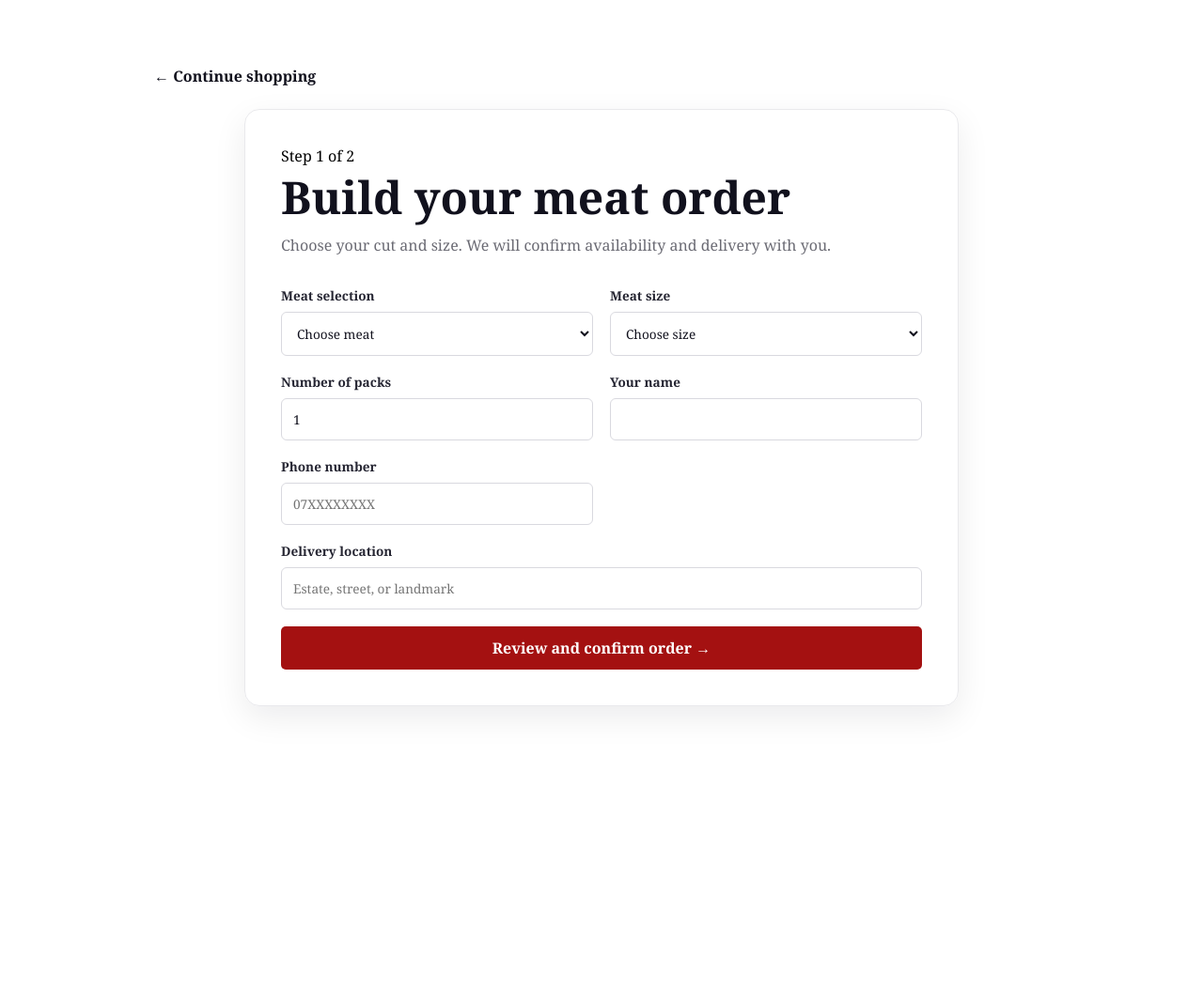
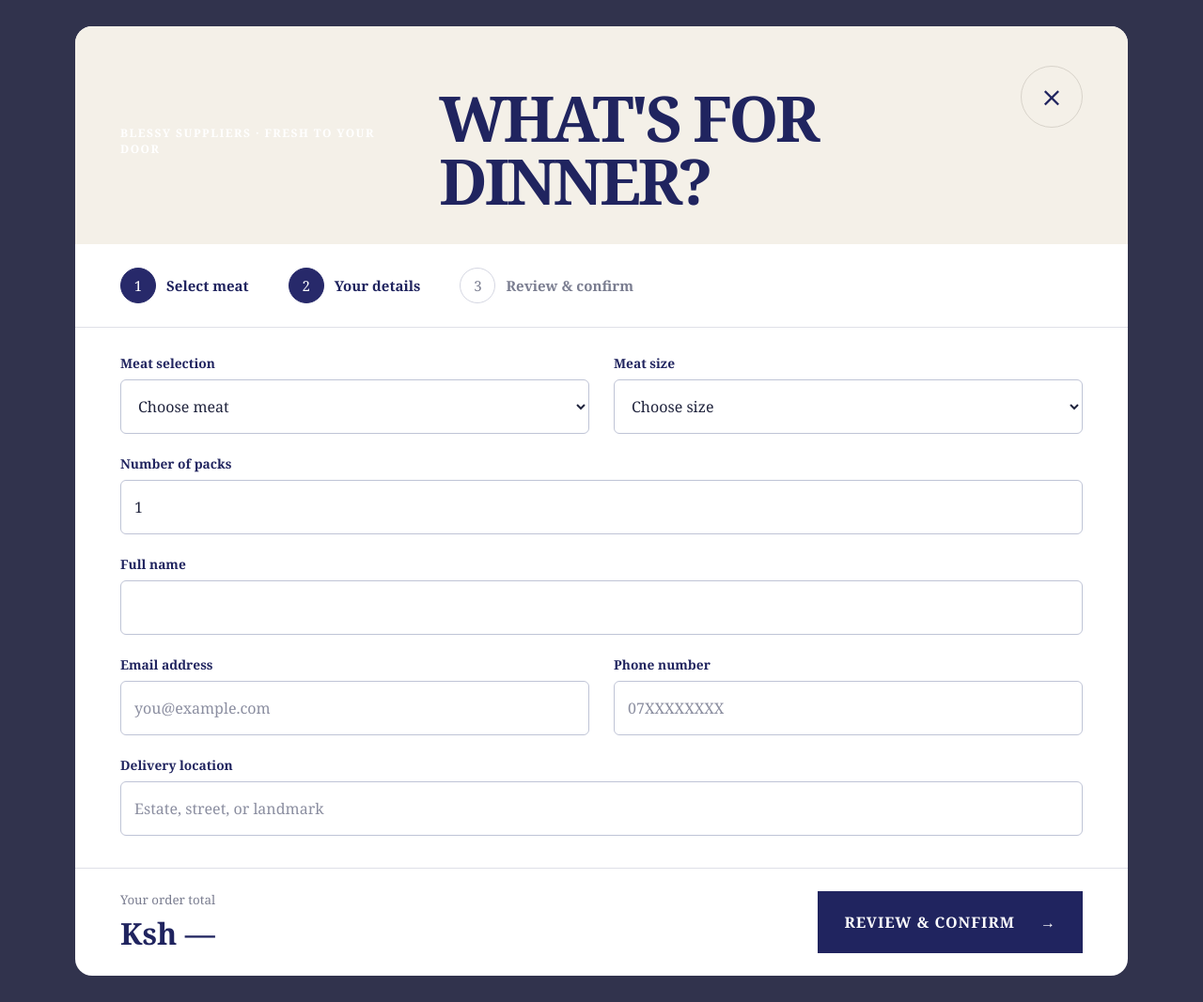
Before and after one commit to Ngure2050/Blessy-Website, a Flask app: page /order in a window 1280 px wide. Shown: the whole page at 94% size. Before the commit the page ends 757 px from the top, so only its background shows below. Run offline with Flask 3, Linux system fonts and the light colour scheme.

Commit message:
Redesign ticket-style order checkout

```diff
--- a/app.py
+++ b/app.py
@@ -33,12 +33,15 @@ def initialize_database():
         connection.execute("""
             CREATE TABLE IF NOT EXISTS orders (
                 id INTEGER PRIMARY KEY AUTOINCREMENT,
-                customer_name TEXT NOT NULL, phone TEXT NOT NULL, location TEXT NOT NULL,
+                customer_name TEXT NOT NULL, email TEXT NOT NULL DEFAULT '', phone TEXT NOT NULL, location TEXT NOT NULL,
                 product TEXT NOT NULL, portion_kg REAL NOT NULL, portion_label TEXT NOT NULL,
                 quantity INTEGER NOT NULL, unit_price INTEGER NOT NULL, total_price INTEGER NOT NULL,
                 status TEXT NOT NULL DEFAULT 'New', created_at TEXT NOT NULL
             )
         """)
+        columns = {column[1] for column in connection.execute("PRAGMA table_info(orders)")}
+        if "email" not in columns:
+            connection.execute("ALTER TABLE orders ADD COLUMN email TEXT NOT NULL DEFAULT ''")
 
 
 initialize_database()
@@ -78,8 +81,8 @@ def order():
 
     form = request.form
     product, portion_value = form.get("product", ""), form.get("portion", "")
-    customer_name, phone, location = (form.get("customer_name", "").strip(),
-                                      form.get("phone", "").strip(), form.get("location", "").strip())
+    customer_name, email, phone, location = (form.get("customer_name", "").strip(), form.get("email", "").strip(),
+                                             form.get("phone", "").strip(), form.get("location", "").strip())
     try:
         quantity = int(form.get("quantity", "0"))
     except ValueError:
@@ -90,8 +93,8 @@ def order():
         error = "Choose a product from the list."
     elif portion_value not in PORTIONS:
         error = "Choose a meat size."
-    elif not customer_name or not phone or not location:
-        error = "Please enter your name, phone number, and delivery location."
+    elif not customer_name or not email or not phone or not location:
+        error = "Please enter your name, email, phone number, and delivery location."
     elif quantity < 1 or quantity > 100:
         error = "Quantity must be between 1 and 100."
     if error:
@@ -103,10 +106,10 @@ def order():
     created_at = datetime.now(timezone.utc).strftime("%Y-%m-%d %H:%M UTC")
     with get_database() as connection:
         cursor = connection.execute("""
-            INSERT INTO orders (customer_name, phone, location, product, portion_kg, portion_label,
+            INSERT INTO orders (customer_name, email, phone, location, product, portion_kg, portion_label,
                                 quantity, unit_price, total_price, created_at)
-            VALUES (?, ?, ?, ?, ?, ?, ?, ?, ?, ?)
-        """, (customer_name, phone, location, product, portion_kg, PORTIONS[portion_value],
+            VALUES (?, ?, ?, ?, ?, ?, ?, ?, ?, ?, ?)
+        """, (customer_name, email, phone, location, product, portion_kg, PORTIONS[portion_value],
               quantity, unit_price, total_price, created_at))
         order_id = cursor.lastrowid
     return redirect(url_for("order_confirmation", order_id=order_id))
@@ -120,6 +123,7 @@ def order_confirmation(order_id):
         abort(404)
     message = (f"New Blessy order #{saved_order['id']}%0A"
                f"Customer: {saved_order['customer_name']}%0A"
+               f"Email: {saved_order['email']}%0A"
                f"Phone: {saved_order['phone']}%0A"
                f"Delivery: {saved_order['location']}%0A"
                f"Order: {saved_order['quantity']} × {saved_order['portion_label']} {saved_order['product']}%0A"
--- a/static/style.css
+++ b/static/style.css
@@ -333,6 +333,17 @@ header button {
 
 @media (max-width: 600px) { .checkout-page, .admin-page { margin: 40px auto; padding: 0 16px; }.checkout-card { padding: 26px 20px; }.order-form { grid-template-columns: 1fr; }.full-width { grid-column: auto; } }
 
+/* Ticket-style checkout */
+.checkout-shell { background: #31334d; min-height: 100vh; padding: 28px 16px; }
+.ticket-checkout { background: #fff; border-radius: 18px; margin: 0 auto; max-width: 1120px; overflow: hidden; }
+.checkout-header { background: #f4f0e8; color: #20245f; padding: 42px 48px 30px; position: relative; }
+.checkout-header p { font-size: 0.75rem; font-weight: 800; letter-spacing: .12em; text-transform: uppercase; }.checkout-header h1 { font-size: clamp(2.2rem, 6vw, 4.2rem); letter-spacing: -.05em; line-height: 1; margin: 22px 0 4px; }
+.checkout-close { align-items: center; border: 1px solid #d8d3ca; border-radius: 50%; color: #20245f; display: flex; font-size: 2.4rem; font-weight: 300; height: 66px; justify-content: center; line-height: 1; position: absolute; right: 48px; text-decoration: none; top: 42px; width: 66px; }
+.order-steps { border-bottom: 1px solid #dfe0e8; display: flex; gap: 42px; padding: 25px 48px; }.step { align-items: center; color: #7a7d90; display: flex; font-size: .94rem; gap: 11px; }.step span { align-items: center; border: 1px solid #d5d7e2; border-radius: 50%; display: flex; height: 38px; justify-content: center; width: 38px; }.step.active { color: #20245f; }.step.active span { background: #27296a; border-color: #27296a; color: #fff; }.step strong { font-weight: 700; }
+.checkout-form-area { padding: 28px 48px 0; }.ticket-form { gap: 22px 26px; margin-top: 0; }.ticket-form label { color: #20245f; font-size: .86rem; }.ticket-form input, .ticket-form select { border-color: #bfc4d6; border-radius: 6px; color: #20243d; font-size: 1rem; min-height: 58px; padding: 14px; }.ticket-form input::placeholder { color: #8b8ea0; }
+.ticket-footer { align-items: center; border-top: 1px solid #dfe0e8; display: flex; justify-content: space-between; margin: 12px -48px 0; padding: 24px 48px; }.ticket-footer small { color: #7a7d90; display: block; margin-bottom: 5px; }.ticket-footer strong { color: #20245f; display: block; font-size: 2rem; }.ticket-footer .order-button { background: #20245f; border-radius: 0; color: #fff; letter-spacing: .06em; padding: 22px 28px; }.ticket-footer .order-button span { margin-left: 22px; }
+@media (max-width: 720px) { .checkout-header { padding: 30px 24px; }.checkout-close { font-size: 1.8rem; height: 46px; right: 24px; top: 25px; width: 46px; }.checkout-header h1 { font-size: 2.25rem; margin-top: 20px; }.order-steps { gap: 12px; padding: 18px 24px; }.step { font-size: .72rem; gap: 7px; }.step span { height: 30px; width: 30px; }.checkout-form-area { padding: 24px 20px 0; }.ticket-footer { flex-direction: column; align-items: stretch; gap: 18px; margin: 12px -20px 0; padding: 22px 20px; }.ticket-footer .order-button { width: 100%; }.ticket-form { grid-template-columns: 1fr; }.ticket-form .full-width { grid-column: auto; } }
+
 /* Why choose us */
    .Why-choose-us {
     background-color: #11111d;
--- a/templates/admin_orders.html
+++ b/templates/admin_orders.html
@@ -11,7 +11,7 @@
         <div class="orders-table-wrap"><table>
             <thead><tr><th>ID</th><th>Customer</th><th>Order</th><th>Delivery</th><th>Total</th><th>Received</th></tr></thead>
             <tbody>{% for order in orders %}
-                <tr><td>#{{ order.id }}</td><td>{{ order.customer_name }}<br><small>{{ order.phone }}</small></td><td>{{ order.quantity }} × {{ order.portion_label }} {{ order.product }}</td><td>{{ order.location }}</td><td>Ksh {{ '{:,}'.format(order.total_price) }}</td><td>{{ order.created_at }}</td></tr>
+                <tr><td>#{{ order.id }}</td><td>{{ order.customer_name }}<br><small>{{ order.email }}<br>{{ order.phone }}</small></td><td>{{ order.quantity }} × {{ order.portion_label }} {{ order.product }}</td><td>{{ order.location }}</td><td>Ksh {{ '{:,}'.format(order.total_price) }}</td><td>{{ order.created_at }}</td></tr>
             {% else %}<tr><td colspan="6">No orders yet.</td></tr>{% endfor %}</tbody>
         </table></div>
     </main>
--- a/templates/order.html
+++ b/templates/order.html
@@ -7,21 +7,26 @@
     <link rel="stylesheet" href="/static/style.css">
 </head>
 <body>
-    <main class="checkout-page">
-        <a class="back-link" href="{{ url_for('home') }}#Products">← Continue shopping</a>
-        <section class="checkout-card">
-            <div class="checkout-intro">
-                <p class="eyebrow">Step 1 of 2</p>
-                <h1>Build your meat order</h1>
-                <p>Choose your cut and size. We will confirm availability and delivery with you.</p>
+    <main class="checkout-shell">
+        <section class="ticket-checkout">
+            <header class="checkout-header">
+                <p>Blessy Suppliers · Fresh to your door</p>
+                <h1>WHAT'S FOR DINNER?</h1>
+                <a class="checkout-close" href="{{ url_for('home') }}#Products" aria-label="Close checkout">×</a>
+            </header>
+            <div class="order-steps" aria-label="Order progress">
+                <div class="step active"><span>1</span><strong>Select meat</strong></div>
+                <div class="step active"><span>2</span><strong>Your details</strong></div>
+                <div class="step"><span>3</span><strong>Review & confirm</strong></div>
             </div>
-            {% if error %}<p class="form-error" role="alert">{{ error }}</p>{% endif %}
-            <form class="order-form" action="{{ url_for('order') }}" method="post">
+            <div class="checkout-form-area">
+                {% if error %}<p class="form-error" role="alert">{{ error }}</p>{% endif %}
+                <form class="order-form ticket-form" action="{{ url_for('order') }}" method="post">
                 <label>Meat selection
                     <select name="product" required>
                         <option value="">Choose meat</option>
                         {% for product, price in products.items() %}
-                        <option value="{{ product }}" {% if selected_product == product %}selected{% endif %}>{{ product }} — Ksh {{ '{:,}'.format(price) }}/kg</option>
+                        <option value="{{ product }}" data-price="{{ price }}" {% if selected_product == product %}selected{% endif %}>{{ product }} — Ksh {{ '{:,}'.format(price) }}/kg</option>
                         {% endfor %}
                     </select>
                 </label>
@@ -33,11 +38,14 @@
                         {% endfor %}
                     </select>
                 </label>
-                <label>Number of packs
+                <label class="full-width">Number of packs
                     <input name="quantity" type="number" min="1" max="100" value="{{ form.get('quantity', 1) }}" required>
                 </label>
-                <label>Your name
+                <label class="full-width">Full name
                     <input name="customer_name" type="text" autocomplete="name" value="{{ form.get('customer_name', '') }}" required>
+                </label>
+                <label>Email address
+                    <input name="email" type="email" autocomplete="email" placeholder="you@example.com" value="{{ form.get('email', '') }}" required>
                 </label>
                 <label>Phone number
                     <input name="phone" type="tel" autocomplete="tel" placeholder="07XXXXXXXX" value="{{ form.get('phone', '') }}" required>
@@ -45,9 +53,27 @@
                 <label class="full-width">Delivery location
                     <input name="location" type="text" autocomplete="street-address" placeholder="Estate, street, or landmark" value="{{ form.get('location', '') }}" required>
                 </label>
-                <button class="order-button full-width" type="submit">Review and confirm order →</button>
-            </form>
+                <div class="ticket-footer full-width">
+                    <div><small>Your order total</small><strong id="order-total">Ksh —</strong></div>
+                    <button class="order-button" type="submit">REVIEW & CONFIRM <span>→</span></button>
+                </div>
+                </form>
+            </div>
         </section>
     </main>
+    <script>
+        const product = document.querySelector('[name="product"]');
+        const portion = document.querySelector('[name="portion"]');
+        const quantity = document.querySelector('[name="quantity"]');
+        const total = document.querySelector('#order-total');
+        function updateTotal() {
+            const price = Number(product.selectedOptions[0]?.dataset.price || 0);
+            const size = Number(portion.value || 0);
+            const packs = Number(quantity.value || 0);
+            total.textContent = price && size && packs ? `Ksh ${(price * size * packs).toLocaleString()}` : 'Ksh —';
+        }
+        [product, portion, quantity].forEach(field => field.addEventListener('input', updateTotal));
+        updateTotal();
+    </script>
 </body>
 </html>
```
